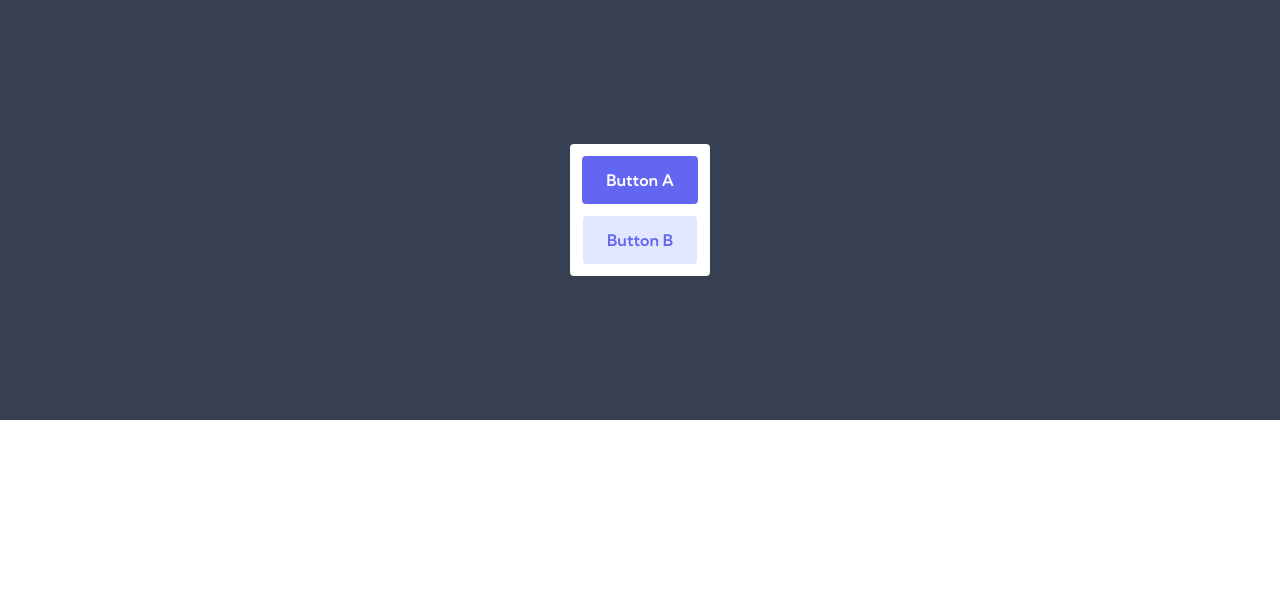
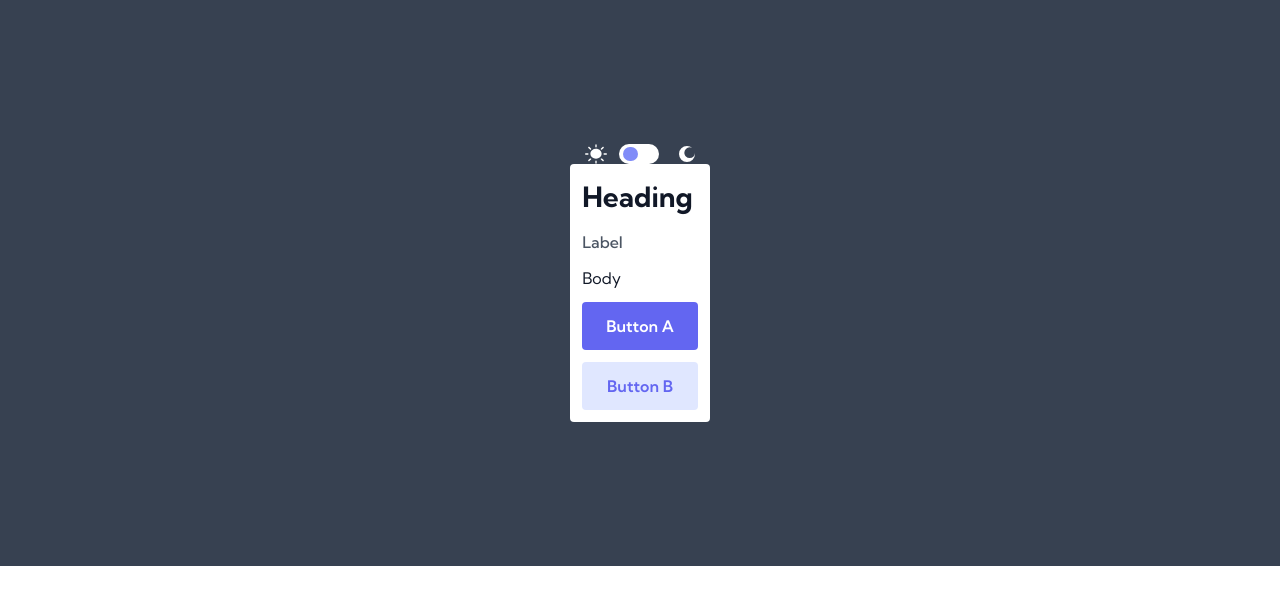
Before and after one commit to axerivant/fm-devjobs, a SvelteKit app: page / in a window 1280 px wide. Shown: the top 604 px of the page. Built offline with nearby package versions, Linux system fonts and the light colour scheme.

Commit message:
Typography

```diff
--- a/src/routes/+page.svelte
+++ b/src/routes/+page.svelte
@@ -1,10 +1,15 @@
 <script lang="ts">
 	import { Card } from '@/ui/base'
-	import { Button } from '@/ui/interactive'
+	import { Button, ThemeToggle } from '@/ui/interactive'
+	import { Label, Heading, Text } from '@/ui/typography'
 </script>
 
 <div class="flex flex-col justify-center items-center p-36 bg-gray-700">
-	<Card flex="col" tw="justify-center items-center">
+	<ThemeToggle />
+	<Card flex="col" tw="justify-center items-left">
+		<Heading level="1">Heading</Heading>
+		<Label>Label</Label>
+		<Text>Body</Text>
 		<Button label="Button A" />
 		<Button label="Button B" type="secondary" />
 	</Card>
--- /dev/null
+++ b/src/ui/typography/H.svelte
@@ -0,0 +1,39 @@
+<script lang="ts">
+	import Theme from '@/global/theme'
+
+	export let level: string = '1'
+</script>
+
+{#if level === '1'}
+	<h1 class="text-[28px] font-bold {$Theme}">
+		<slot />
+	</h1>
+{/if}
+
+{#if level === '2'}
+	<h2 class="text-[24px] font-bold {$Theme}">
+		<slot />
+	</h2>
+{/if}
+
+{#if level === '3'}
+	<h3 class="text-[20px] font-bold {$Theme}">
+		<slot />
+	</h3>
+{/if}
+
+{#if level === '4'}
+	<h4 class="text-[14px] font-bold {$Theme}">
+		<slot />
+	</h4>
+{/if}
+
+<style>
+	.dark {
+		@apply text-white;
+	}
+
+	.light {
+		@apply text-gray-900;
+	}
+</style>
--- /dev/null
+++ b/src/ui/typography/Label.svelte
@@ -0,0 +1,3 @@
+<p class="text-[16px] text-gray-600 font-medium">
+	<slot />
+</p>
--- /dev/null
+++ b/src/ui/typography/Text.svelte
@@ -0,0 +1,17 @@
+<script lang="ts">
+	import Theme from '@/global/theme'
+</script>
+
+<p class="text-[16px] {$Theme}">
+	<slot />
+</p>
+
+<style>
+	.dark {
+		@apply text-white;
+	}
+
+	.light {
+		@apply text-gray-900;
+	}
+</style>
--- a/src/ui/typography/index.ts
+++ b/src/ui/typography/index.ts
@@ -1,8 +1,5 @@
-import H1 from './H1.svelte'
-import H2 from './H2.svelte'
-import H3 from './H3.svelte'
-import H4 from './H4.svelte'
-import B from './B.svelte'
-import L from './L.svelte'
+import Text from './Text.svelte'
+import Label from './Label.svelte'
+import Heading from './H.svelte'
 
-export { H1, H2, H3, H4, B, L }
+export { Text, Label, Heading }
```
Also changed, not shown: src/ui/typography/B.svelte (deleted), src/ui/typography/H1.svelte (deleted), src/ui/typography/H2.svelte (deleted), src/ui/typography/H3.svelte (deleted), src/ui/typography/H4.svelte (deleted), src/ui/typography/L.svelte (deleted).
